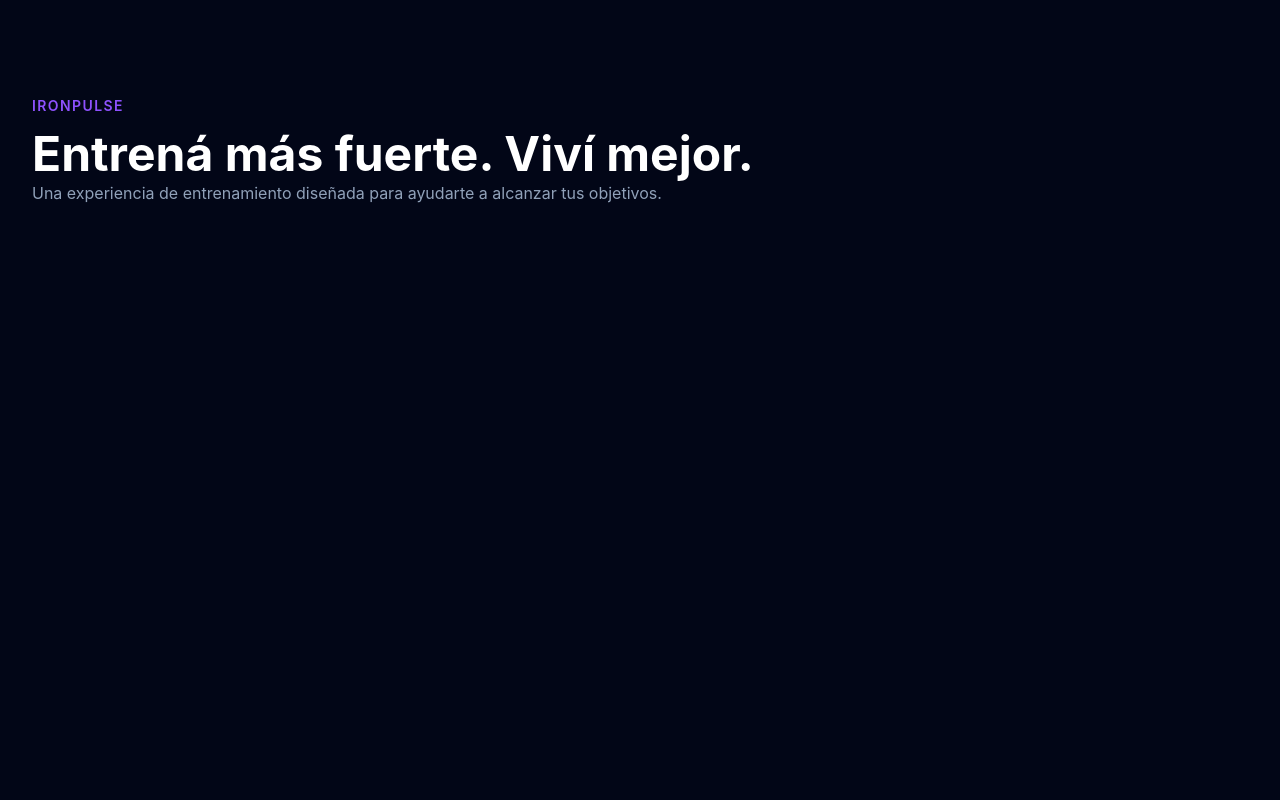
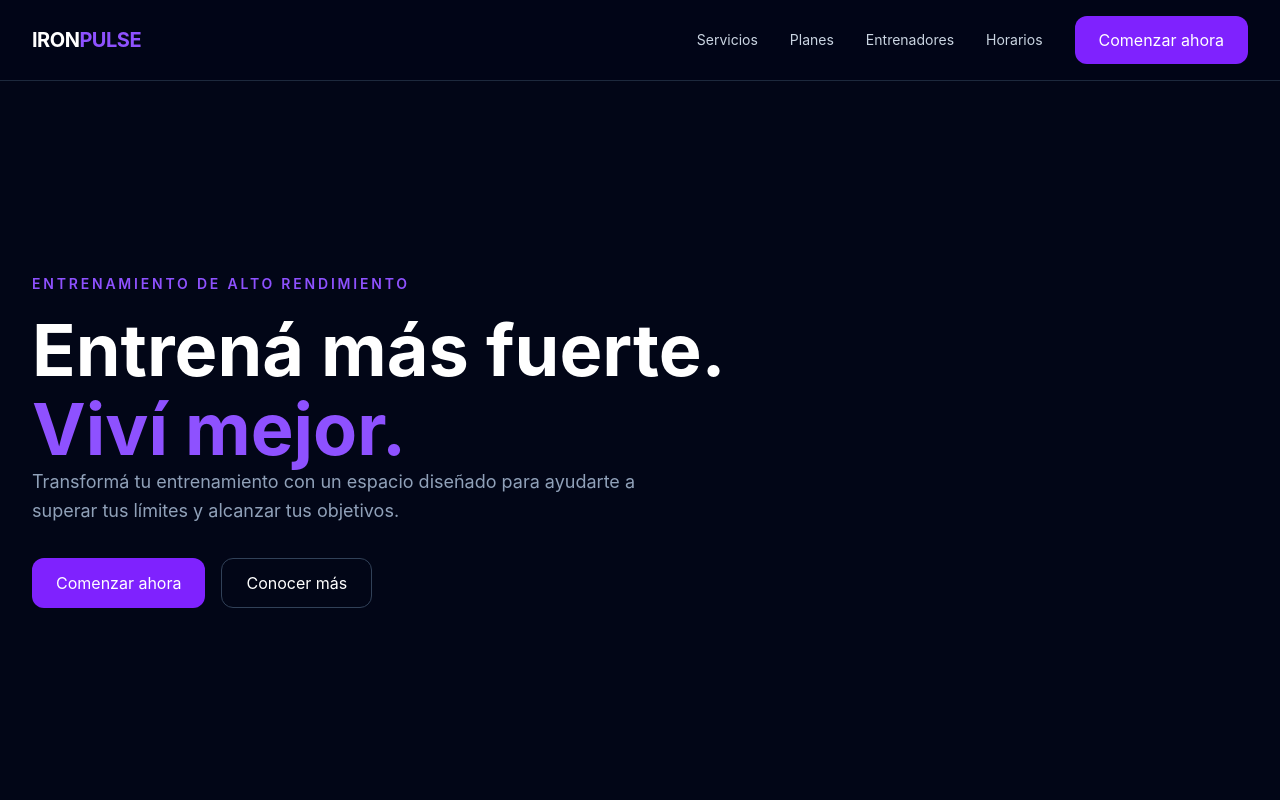
Before and after one commit to Soymigueprogramador/ironpulse, a React (Vite) app: page / in a window 1280 px wide. Shown: the top 800 px of the page. Built offline with nearby package versions, Linux system fonts and the light colour scheme.

Commit message:
feat: Se agregaron 3 tarjetas de servicios a la pagina. por las dudas lo subo

```diff
--- a/src/App.tsx
+++ b/src/App.tsx
@@ -1,20 +1,17 @@
-import Container from "./components/common/Container"
-import SectionTitle from "./components/common/SectionTitle"
-import PageSection from "./components/layout/PageSection"
+import Header from "./components/layout/Header"
+import Hero from "./components/sections/Hero"
+import Services from "./components/sections/Service"
 
 function App() {
   return (
-    <main>
-      <PageSection>
-        <Container>
-          <SectionTitle
-            eyebrow="IRONPULSE"
-            title="Entrená más fuerte. Viví mejor."
-            description="Una experiencia de entrenamiento diseñada para ayudarte a alcanzar tus objetivos."
-          />
-        </Container>
-      </PageSection>
-    </main>
+    <>
+      <Header />
+
+      <main>
+        <Hero />
+        <Services />
+      </main>
+    </>
   )
 }
 
--- /dev/null
+++ b/src/components/layout/Header.tsx
@@ -0,0 +1,115 @@
+import { useState } from "react"
+import Container from "../common/Container"
+import Button from "../common/Button"
+
+function Header() {
+  const [menu_open, set_menu_open] = useState(false)
+
+  const close_menu = () => {
+    set_menu_open(false)
+  }
+
+  return (
+    <header className="sticky top-0 z-50 border-b border-slate-800 bg-slate-950/95 backdrop-blur">
+      <Container>
+        <div className="flex h-20 items-center justify-between">
+          <a
+            href="#inicio"
+            className="text-xl font-bold tracking-tight text-white"
+            onClick={close_menu}
+          >
+            IRON<span className="text-violet-500">PULSE</span>
+          </a>
+
+          <nav className="hidden items-center gap-8 md:flex">
+            <a
+              href="#servicios"
+              className="text-sm text-slate-300 transition-colors hover:text-white"
+            >
+              Servicios
+            </a>
+
+            <a
+              href="#planes"
+              className="text-sm text-slate-300 transition-colors hover:text-white"
+            >
+              Planes
+            </a>
+
+            <a
+              href="#entrenadores"
+              className="text-sm text-slate-300 transition-colors hover:text-white"
+            >
+              Entrenadores
+            </a>
+
+            <a
+              href="#horarios"
+              className="text-sm text-slate-300 transition-colors hover:text-white"
+            >
+              Horarios
+            </a>
+
+            <Button>
+              Comenzar ahora
+            </Button>
+          </nav>
+
+          <button
+            type="button"
+            className="rounded-md border border-slate-700 px-3 py-2 text-sm text-white md:hidden"
+            onClick={() => set_menu_open(!menu_open)}
+            aria-label={menu_open ? "Cerrar menú" : "Abrir menú"}
+            aria-expanded={menu_open}
+          >
+            {menu_open ? "Cerrar" : "Menú"}
+          </button>
+        </div>
+
+        {menu_open && (
+          <nav className="border-t border-slate-800 py-4 md:hidden">
+            <div className="flex flex-col gap-4">
+              <a
+                href="#servicios"
+                className="text-sm text-slate-300 hover:text-white"
+                onClick={close_menu}
+              >
+                Servicios
+              </a>
+
+              <a
+                href="#planes"
+                className="text-sm text-slate-300 hover:text-white"
+                onClick={close_menu}
+              >
+                Planes
+              </a>
+
+              <a
+                href="#entrenadores"
+                className="text-sm text-slate-300 hover:text-white"
+                onClick={close_menu}
+              >
+                Entrenadores
+              </a>
+
+              <a
+                href="#horarios"
+                className="text-sm text-slate-300 hover:text-white"
+                onClick={close_menu}
+              >
+                Horarios
+              </a>
+
+              <Button>
+                Comenzar ahora
+              </Button>
+            </div>
+          </nav>
+        )}
+      </Container>
+    </header>
+  )
+}
+
+export default Header
--- /dev/null
+++ b/src/components/sections/Hero.tsx
@@ -0,0 +1,53 @@
+import Container from "../common/Container"
+import PageSection from "../layout/PageSection"
+import Button from "../common/Button"
+
+function Hero() {
+  return (
+    <PageSection
+      className="flex min-h-[calc(100vh-5rem)] items-center"
+    >
+      <Container>
+        <div
+          id="inicio"
+          className="max-w-4xl"
+        >
+          <span className="mb-4 block text-sm font-semibold uppercase tracking-[0.2em] text-violet-500">
+            Entrenamiento de alto rendimiento
+          </span>
+
+          <h1 className="max-w-4xl text-white">
+            Entrená más fuerte.
+            <span className="block text-violet-500">
+              Viví mejor.
+            </span>
+          </h1>
+
+          <p className="mt-6 max-w-2xl text-lg text-slate-400">
+            Transformá tu entrenamiento con un espacio diseñado para
+            ayudarte a superar tus límites y alcanzar tus objetivos.
+          </p>
+
+          <div className="mt-8 flex flex-wrap gap-4">
+            <Button>
+              Comenzar ahora
+            </Button>
+
+            <Button
+              variant="secondary"
+              onClick={() =>
+                document
+                  .getElementById("servicios")
+                  ?.scrollIntoView({ behavior: "smooth" })
+              }
+            >
+              Conocer más
+            </Button>
+          </div>
+        </div>
+      </Container>
+    </PageSection>
+  )
+}
+
+export default Hero
--- /dev/null
+++ b/src/components/sections/Service.tsx
@@ -0,0 +1,55 @@
+import { Activity, Dumbbell, HeartPulse, PersonStanding, Target, Zap } from "lucide-react"
+import Container from "../common/Container"
+import SectionTitle from "../common/SectionTitle"
+import PageSection from "../layout/PageSection"
+import { services } from "../../data/services"
+
+const service_icons = [
+  Dumbbell,
+  Activity,
+  Target,
+  Zap,
+  HeartPulse,
+  PersonStanding,
+]
+
+function Services() {
+  return (
+    <PageSection id="servicios">
+      <Container>
+        <SectionTitle
+          eyebrow="Nuestros servicios"
+          title="Todo lo que necesitás para entrenar mejor"
+          description="Encontrá diferentes opciones de entrenamiento diseñadas para acompañarte en cada etapa de tu progreso."
+        />
+
+        <div className="grid gap-6 sm:grid-cols-2 lg:grid-cols-3">
+          {services.map((service, index) => {
+            const Icon = service_icons[index % service_icons.length]
+
+            return (
+              <article
+                key={service.id}
+                className="group rounded-xl border border-slate-800 bg-slate-900/50 p-6 transition-all duration-300 hover:-translate-y-1 hover:border-violet-500/50 hover:bg-slate-900"
+              >
+                <div className="mb-6 flex h-12 w-12 items-center justify-center rounded-lg bg-violet-500/10 text-violet-500 transition-colors group-hover:bg-violet-500 group-hover:text-white">
+                  <Icon size={24} />
+                </div>
+
+                <h3 className="text-white">
+                  {service.name}
+                </h3>
+
+                <p className="mt-3 text-slate-400">
+                  {service.description}
+                </p>
+              </article>
+            )
+          })}
+        </div>
+      </Container>
+    </PageSection>
+  )
+}
+
+export default Services
```
